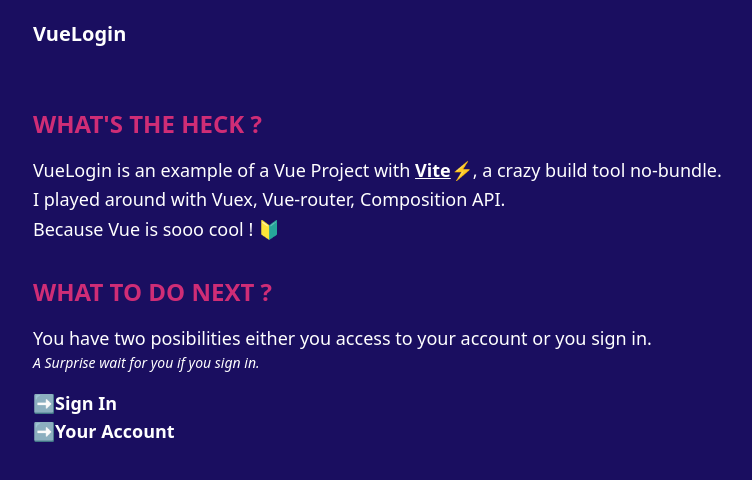
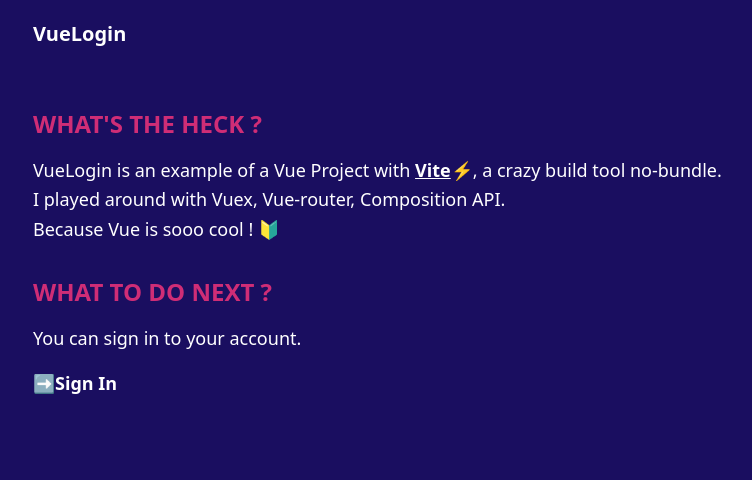
Before and after one commit to o-louis/Vue-Login, a Vue app: page / in a window 1280 px wide. Shown: the top 480 px of the page, without its empty margins (95-847 px from the left). Built offline with nearby package versions, Linux system fonts and the light colour scheme.

Commit message:
feat(Home): Display action regarding session

```diff
--- a/src/views/Home.vue
+++ b/src/views/Home.vue
@@ -17,18 +17,14 @@
       <h2 class="mb-4 text-2xl font-bold uppercase text-pink">
         What to do next ?
       </h2>
-      <p>
-        You have two posibilities either you access to your account or you sign
-        in.
-      </p>
-      <p class="text-sm italic">A Surprise wait for you if you sign in.</p>
+      <p>You can {{ action }} to your account.</p>
       <ul class="mt-4 text-lg font-bold">
-        <li>
+        <li v-if="action === 'sign in'">
           <router-link to="/signin" class="hover:underline"
             >➡Sign In</router-link
           >
         </li>
-        <li>
+        <li v-else>
           <router-link to="/account" class="hover:underline"
             >➡Your Account</router-link
           >
@@ -39,5 +35,18 @@
 </template>
 
 <script>
-export default {};
+import { useStore } from "vuex";
+import { computed } from "vue";
+
+export default {
+  name: "Home",
+  setup() {
+    const store = useStore();
+    return {
+      action: computed(() =>
+        store.state.user.isLoggedIn ? "access" : "sign in"
+      ),
+    };
+  },
+};
 </script>
```
